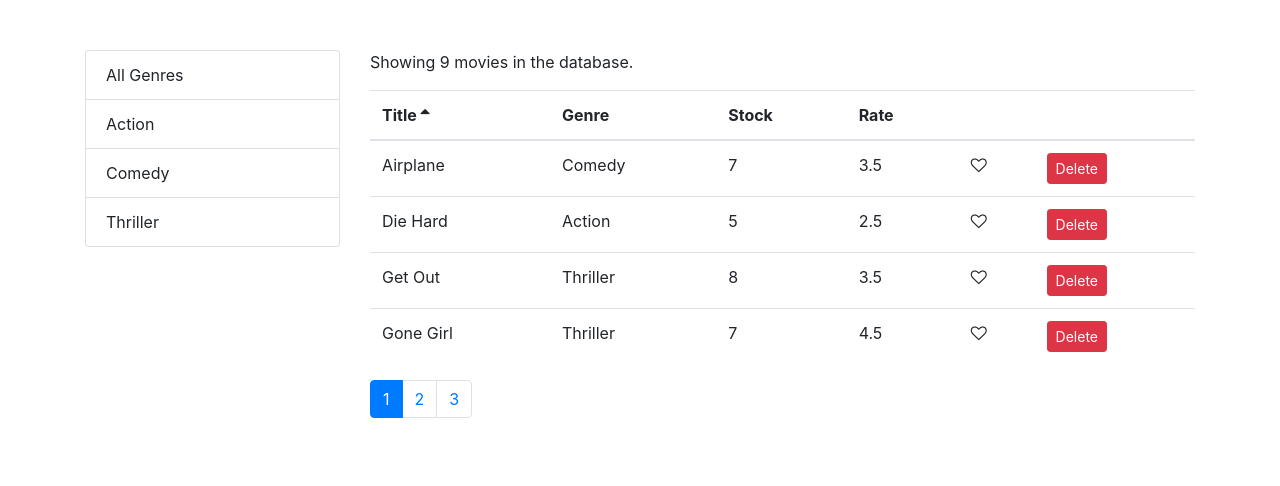
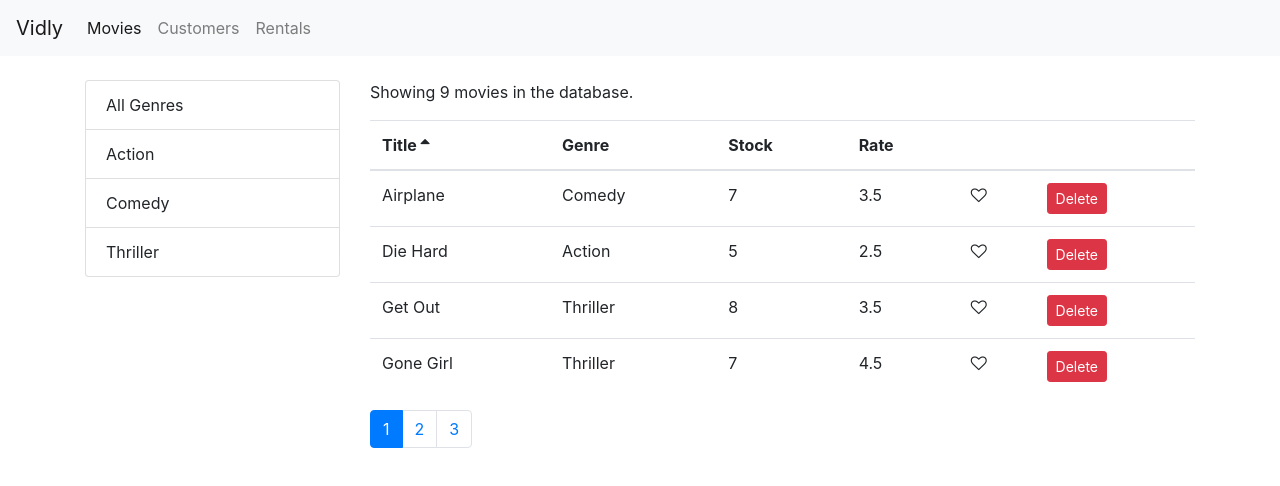
Before and after one commit to YahiaNagib/movies_app, a React (Create React App) app: page /movies in a window 1280 px wide. Shown: the top 486 px of the page. Built offline with nearby package versions, Linux system fonts and the light colour scheme.

Commit message:
add nav bar

```diff
--- a/src/App.js
+++ b/src/App.js
@@ -1,15 +1,18 @@
-import logo from './logo.svg';
 import Movies from "./components/movies";
-import MoviesF from './components/MoviesF';
+// import logo from './logo.svg';
+// import MoviesF from './components/MoviesF';
 import './App.css';
-import {Route, Redirect, Switch} from "react-router-dom";
+import { Route, Redirect, Switch } from "react-router-dom";
 import Customers from './components/customers';
 import Rentals from './components/rentals';
 import NotFound from './components/notFound';
+import NavBar from './components/navBar';
 
 function App() {
   return (
-    <main className="container">
+    <div>
+      <NavBar />
+      <main className="container mt-4">
         <Switch>
           <Route path="/movies" component={Movies}></Route>
           <Route path="/customers" component={Customers}></Route>
@@ -19,6 +22,7 @@
           <Redirect to="/not-found"></Redirect>
         </Switch>
       </main>
+    </div>
   );
 }
 
--- /dev/null
+++ b/src/components/navBar.jsx
@@ -0,0 +1,38 @@
+import React from "react";
+import { Link, NavLink } from "react-router-dom";
+
+const NavBar = () => {
+  return (
+    <nav className="navbar navbar-expand-lg navbar-light bg-light">
+      <Link className="navbar-brand" to="/">
+        Vidly
+      </Link>
+      <button
+        className="navbar-toggler"
+        type="button"
+        data-toggle="collapse"
+        data-target="#navbarNavAltMarkup"
+        aria-controls="navbarNavAltMarkup"
+        aria-expanded="false"
+        aria-label="Toggle navigation"
+      >
+        <span className="navbar-toggler-icon" />
+      </button>
+      <div className="collapse navbar-collapse" id="navbarNavAltMarkup">
+        <div className="navbar-nav">
+          <NavLink className="nav-item nav-link" to="/movies">
+            Movies
+          </NavLink>
+          <NavLink className="nav-item nav-link" to="/customers">
+            Customers
+          </NavLink>
+          <NavLink className="nav-item nav-link" to="/rentals">
+            Rentals
+          </NavLink>
+        </div>
+      </div>
+    </nav>
+  );
+};
+
+export default NavBar;
--- a/src/index.css
+++ b/src/index.css
@@ -1,6 +1,6 @@
 body {
   margin: 0;
-  padding: 50px 0 0 0;
+  padding: 0  ;
   font-family: sans-serif;
 }
 
```
Also changed, not shown: 1 other file (tests, documents, lock files or other folders). Lines whose indentation alone changed are shown as unchanged.
